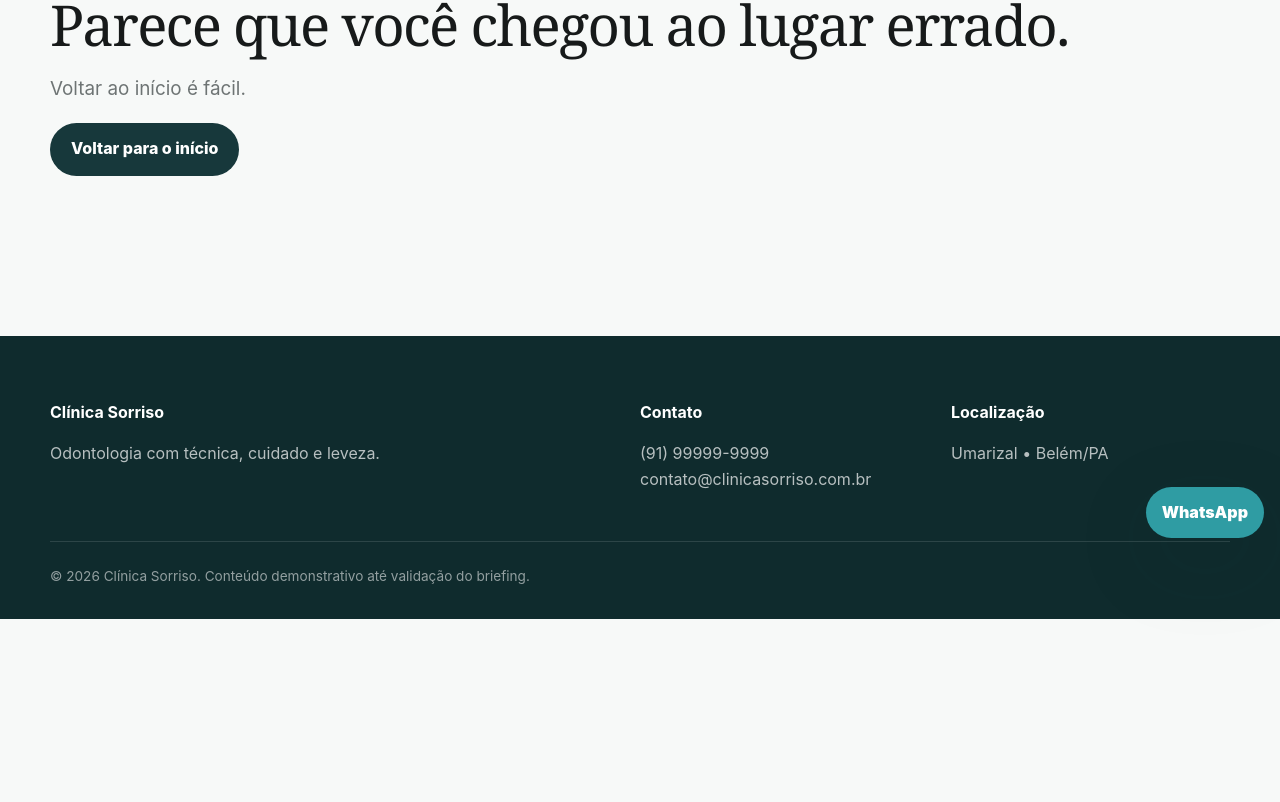
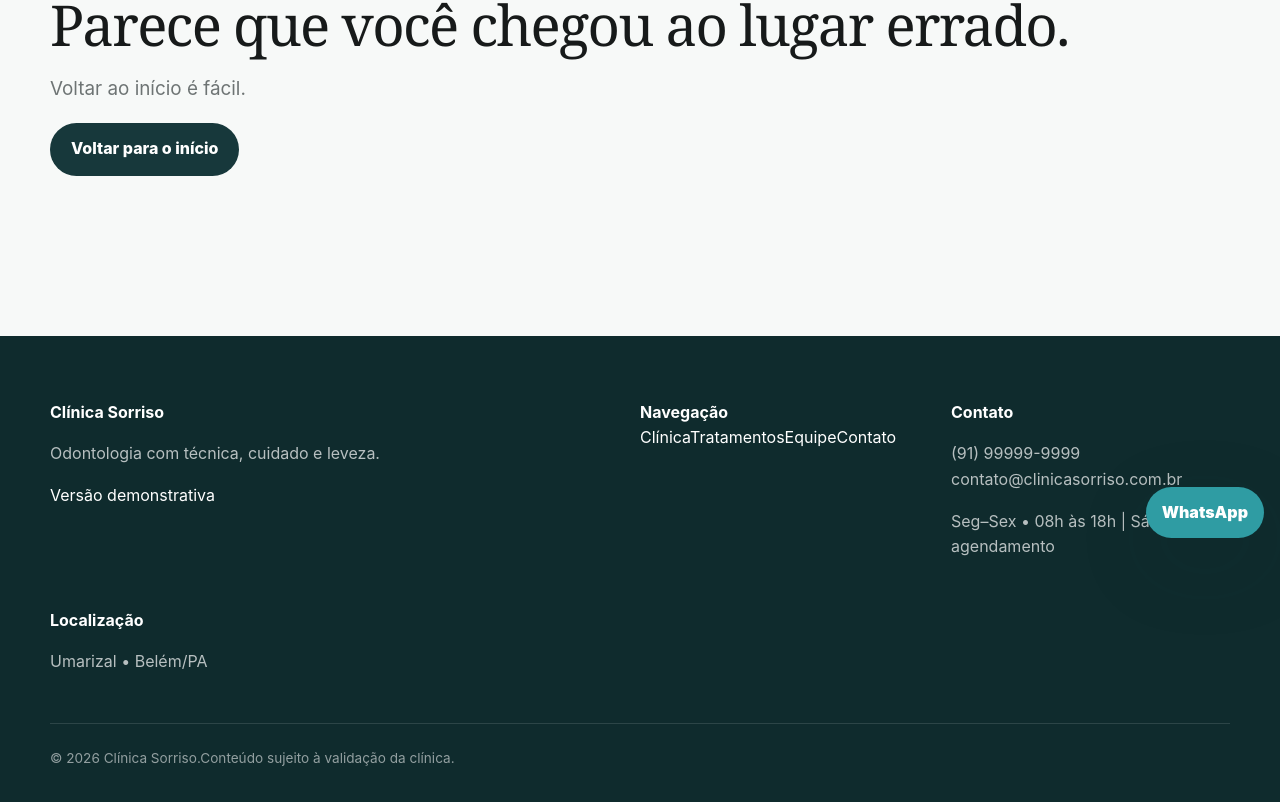
Before and after one commit to mandresoeiro/Clinica-Sorriso, a React (Vite) app: page /404 in a window 1280 px wide. Shown: the part 246-1048 px from the top of the page. Before the commit the page ends 865 px from the top, so only its background shows below. Built offline with nearby package versions, Linux system fonts and the light colour scheme.

Commit message:
refactor: polish layout and accessibility

```diff
--- a/src/components/layout/Footer.tsx
+++ b/src/components/layout/Footer.tsx
@@ -1,5 +1,44 @@
+import { Link } from 'react-router-dom'
+import { ROUTES } from '../../config/routes.config'
 import { siteConfig } from '../../config/site.config'
 import './Footer.css'
+
 export function Footer() {
-  return <footer className="footer"><div className="container footer__grid"><div><strong>{siteConfig.name}</strong><p>{siteConfig.tagline}</p></div><div><strong>Contato</strong><p>{siteConfig.contact.phoneDisplay}<br/>{siteConfig.contact.email}</p></div><div><strong>Localização</strong><p>{siteConfig.address.district} • {siteConfig.address.city}/{siteConfig.address.state}</p></div></div><div className="container footer__bottom">© {new Date().getFullYear()} {siteConfig.name}. Conteúdo demonstrativo até validação do briefing.</div></footer>
+  return (
+    <footer className="footer">
+      <div className="container footer__grid">
+        <div className="footer__brand">
+          <strong>{siteConfig.name}</strong>
+          <p>{siteConfig.tagline}</p>
+          {siteConfig.demoMode && <span className="footer__demo">Versão demonstrativa</span>}
+        </div>
+
+        <div>
+          <strong>Navegação</strong>
+          <nav className="footer__links" aria-label="Navegação do rodapé">
+            <Link to={ROUTES.clinic}>Clínica</Link>
+            <Link to={ROUTES.treatments}>Tratamentos</Link>
+            <Link to={ROUTES.team}>Equipe</Link>
+            <Link to={ROUTES.contact}>Contato</Link>
+          </nav>
+        </div>
+
+        <div>
+          <strong>Contato</strong>
+          <p>{siteConfig.contact.phoneDisplay}<br />{siteConfig.contact.email}</p>
+          <p>{siteConfig.hours}</p>
+        </div>
+
+        <div>
+          <strong>Localização</strong>
+          <p>{siteConfig.address.district} • {siteConfig.address.city}/{siteConfig.address.state}</p>
+        </div>
+      </div>
+
+      <div className="container footer__bottom">
+        <span>© {new Date().getFullYear()} {siteConfig.name}.</span>
+        <span>Conteúdo sujeito à validação da clínica.</span>
+      </div>
+    </footer>
+  )
 }
```
